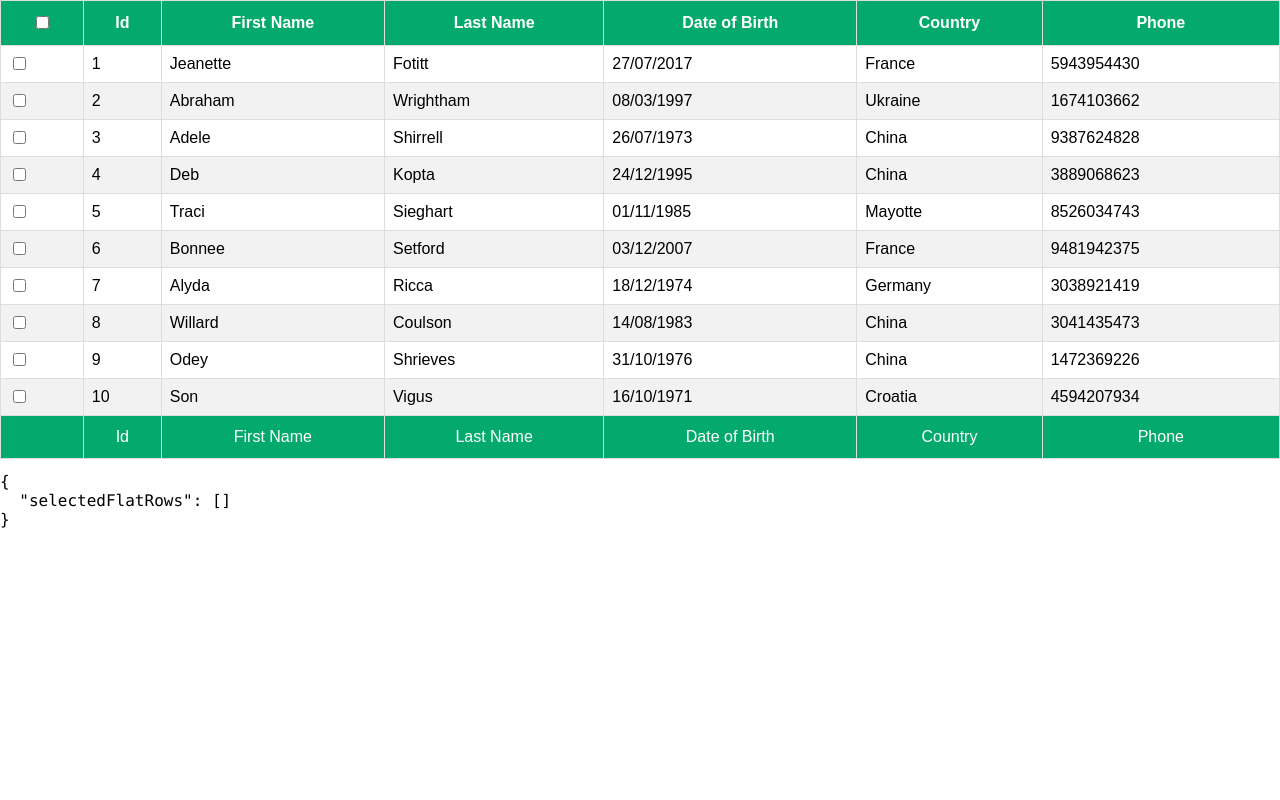
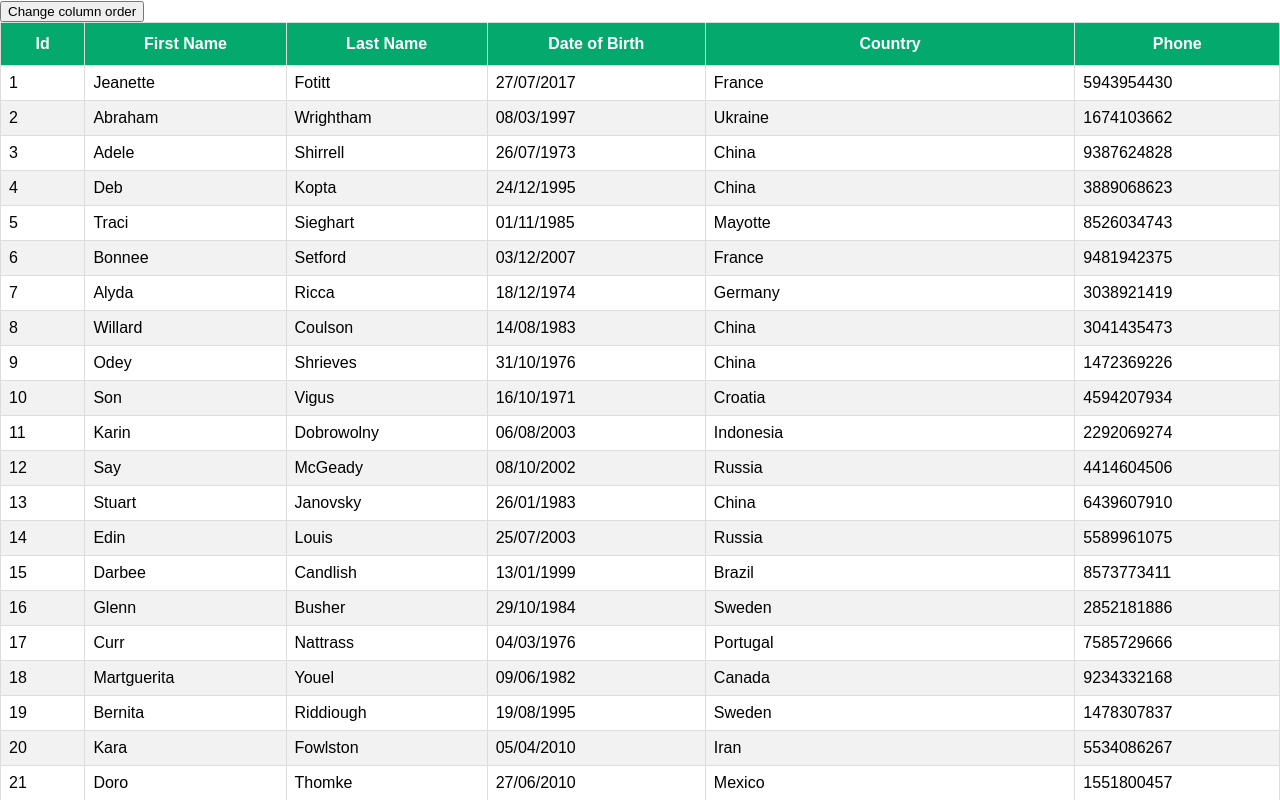
Before and after one commit to juanfranciscogco/react-table-demo, a React (Create React App) app: page / in a window 1280 px wide. Shown: the top 800 px of the page. Built offline with nearby package versions, Linux system fonts and the light colour scheme.

Commit message:
Column Order

```diff
--- a/src/App.js
+++ b/src/App.js
@@ -1,5 +1,6 @@
 import "./App.css";
 import BasicTable from "./components/BasicTable";
+import ColumnOrder from "./components/ColumnOrder";
 import FilteringTable from "./components/FilteringTable";
 import PaginationTable from "./components/PaginationTable";
 import RowSelection from "./components/RowSelection";
@@ -8,7 +9,7 @@
 function App() {
   return (
     <div>
-      <RowSelection />
+      <ColumnOrder />
     </div>
   );
 }
--- /dev/null
+++ b/src/components/ColumnOrder.jsx
@@ -0,0 +1,79 @@
+import React, { useMemo } from "react";
+import { useTable, useColumnOrder } from "react-table";
+import MOCK_DATA from "./MOCK_DATA.json";
+import { COLUMNS } from "./columns";
+import "./table.css";
+
+const ColumnOrder = () => {
+  const columns = useMemo(() => COLUMNS, []);
+  const data = useMemo(() => MOCK_DATA, []);
+
+  const {
+    getTableProps,
+    getTableBodyProps,
+    headerGroups,
+    footerGroups,
+    rows,
+    prepareRow,
+    setColumnOrder,
+  } = useTable(
+    {
+      columns,
+      data,
+    },
+    useColumnOrder
+  );
+
+  const changeOrder = () => {
+    setColumnOrder([
+      "id",
+      "first_name",
+      "last_name",
+      "phone",
+      "country",
+      "date_of_birth",
+    ]);
+  };
+
+  return (
+    <>
+      <button onClick={changeOrder}>Change column order</button>
+      <table {...getTableProps()}>
+        <thead>
+          {headerGroups.map((headerGroup) => (
+            <tr {...headerGroup.getHeaderGroupProps()}>
+              {headerGroup.headers.map((column) => (
+                <th {...column.getHeaderProps()}>{column.render("Header")}</th>
+              ))}
+            </tr>
+          ))}
+        </thead>
+        <tbody {...getTableBodyProps()}>
+          {rows.map((row) => {
+            prepareRow(row);
+            return (
+              <tr {...row.getRowProps()}>
+                {row.cells.map((cell) => {
+                  return (
+                    <td {...cell.getCellProps()}>{cell.render("Cell")}</td>
+                  );
+                })}
+              </tr>
+            );
+          })}
+        </tbody>
+        <tfoot>
+          {footerGroups.map((footerGroup) => (
+            <tr {...footerGroup.getFooterGroupProps()}>
+              {footerGroup.headers.map((column) => (
+                <td {...column.getFooterProps()}>{column.render("Footer")}</td>
+              ))}
+            </tr>
+          ))}
+        </tfoot>
+      </table>
+    </>
+  );
+};
+
+export default ColumnOrder;
```
